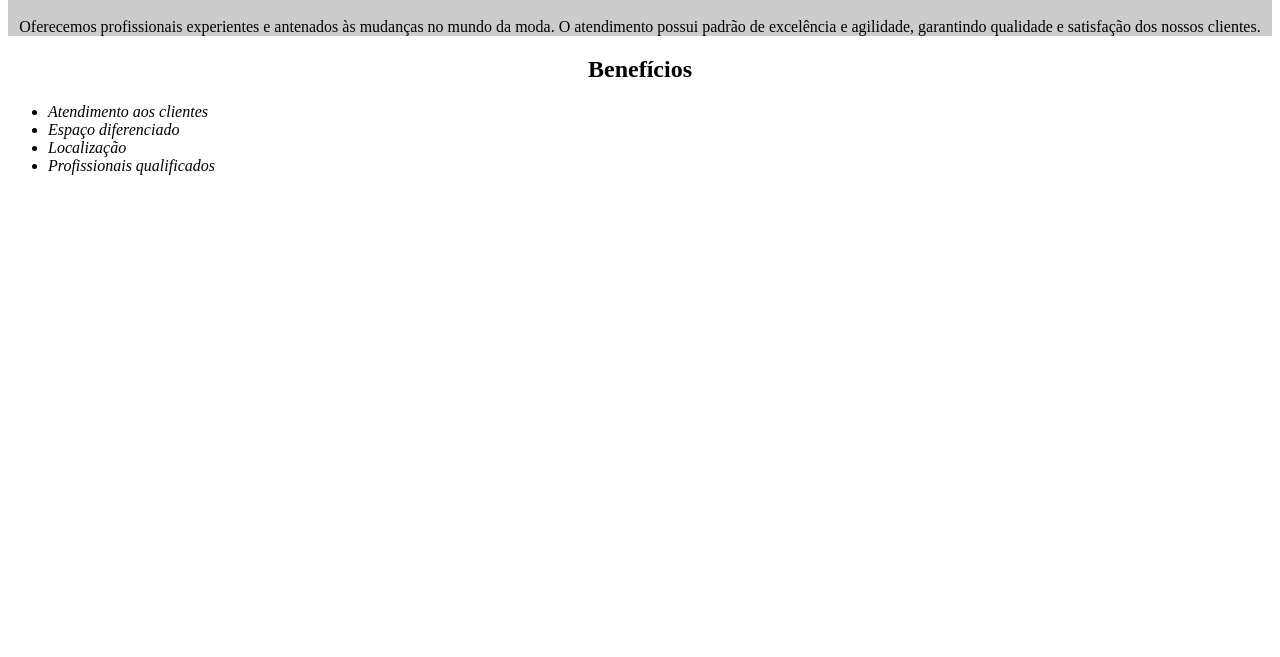
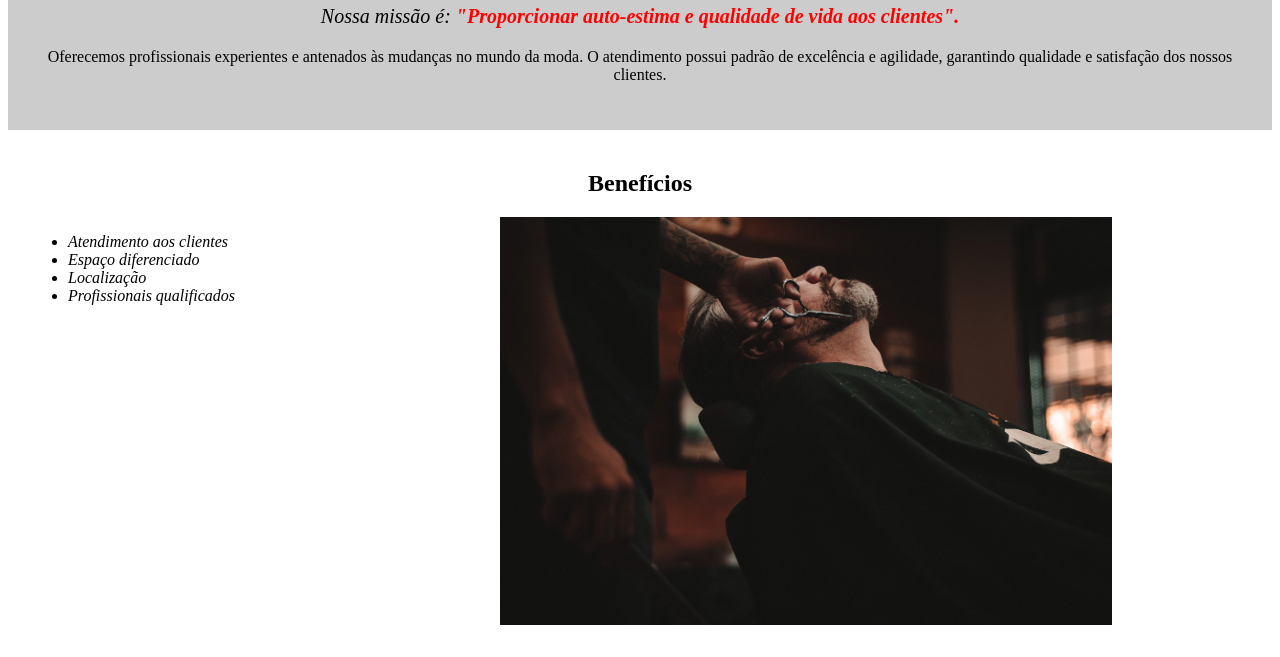
Before and after one commit to Jean-Stefan/Barbearia_Alura, a plain HTML site: page index.html in a window 1280 px wide. Shown: the part 647-1304 px from the top of the page. Before the commit the page ends 864 px from the top, so only its background shows below. Drawn offline with Linux system fonts and the light colour scheme.

Commit message:
Feat: Imagem de benefícios adicionada

```diff
--- a/index.html
+++ b/index.html
@@ -29,7 +29,7 @@
 			<li class="item">Localização</li>
 			<li class="item">Profissionais qualificados</li>
 		</ul>
-		<img src="beneficios.jpg" alt="">
+		<img class="imagem-beneficios" src="beneficios.jpg" alt="">
 	</div>
 
 </body>
--- a/style.css
+++ b/style.css
@@ -4,6 +4,7 @@
 
 .principal {
     background: #cccccc;
+    padding: 30px;
 }
 
 h1 {
@@ -24,6 +25,7 @@ em strong {
 
 .beneficios {
     background: white;
+    padding: 20px;
 }
 
 .item {
@@ -33,3 +35,14 @@ em strong {
 h2 {
     text-align: center;
 }
+
+ul {
+    display: inline-block;
+    vertical-align: top;
+    width: 20%;
+    margin-right: 15%;
+}
+
+.imagem-beneficios {
+    width: 50%;
+}
```
Also changed, not shown: beneficios.jpg (added).
